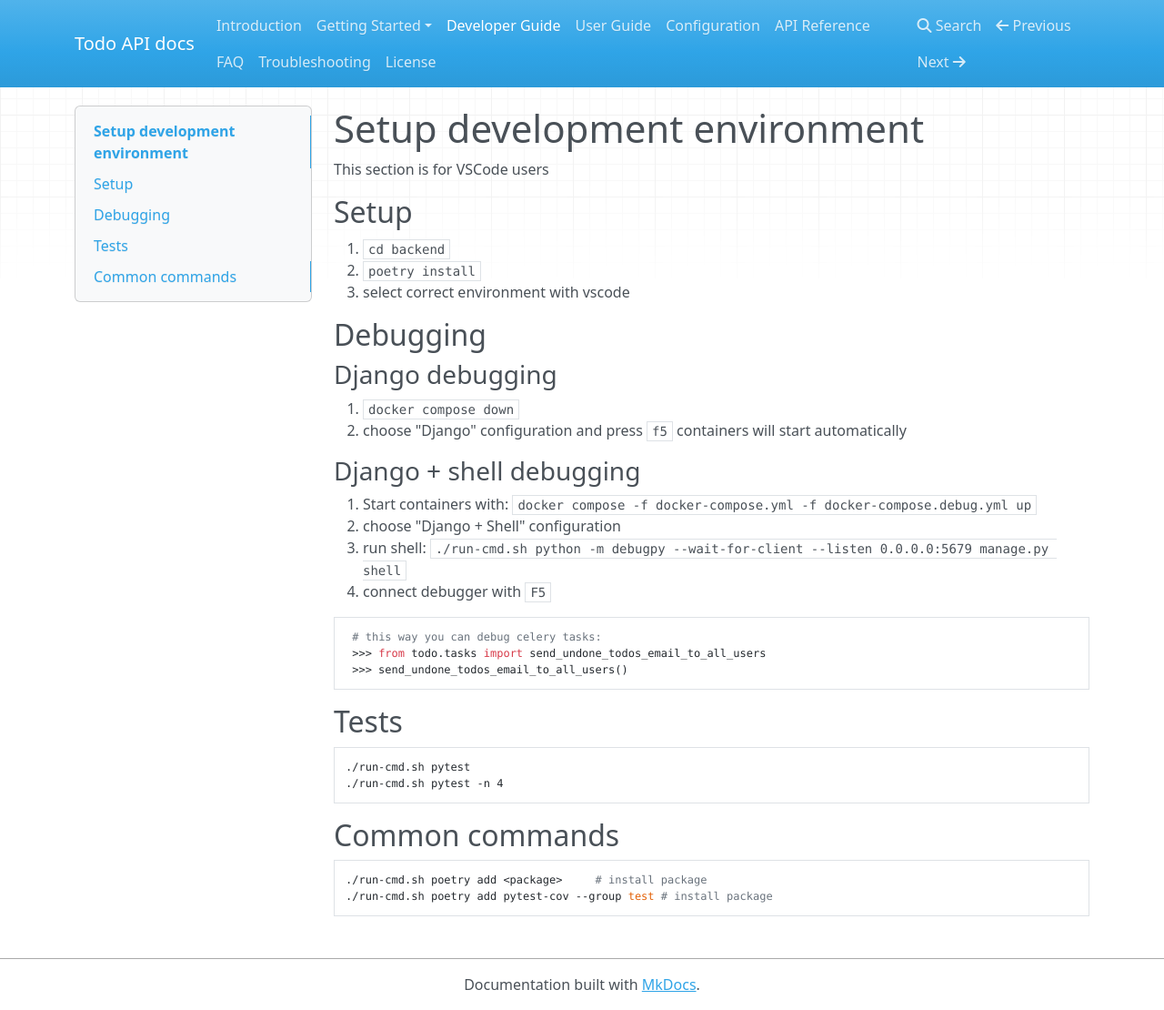
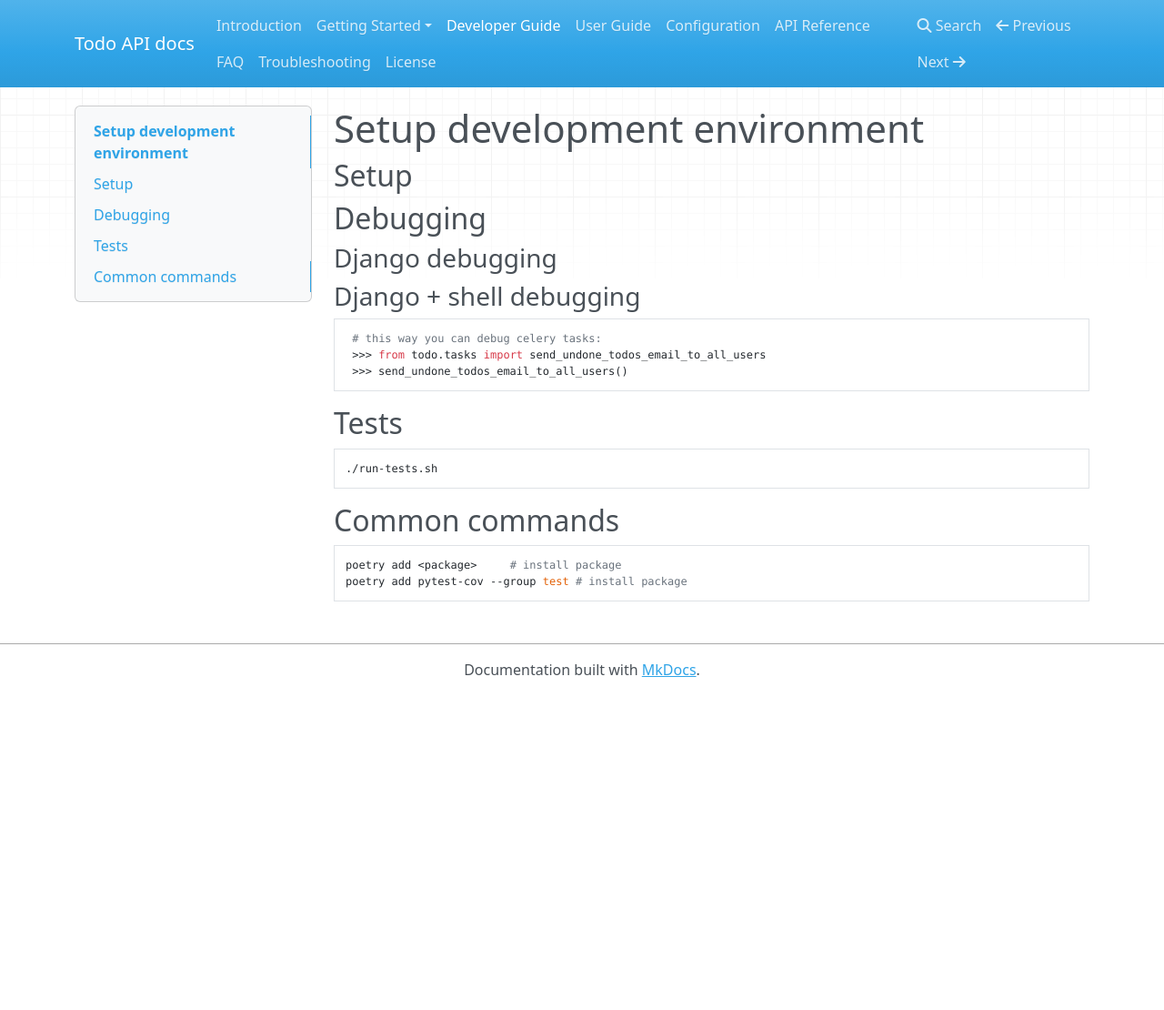
Before and after one commit to konradzagozda/django-REST-starter, an MkDocs documentation site: the page built from backend/docs/docs/developer-guide.md, in a window 1280 px wide and 1110 px high. Shown: the whole window at 91% size. Built offline with MkDocs 1.6.1, drawn with Linux system fonts in a browser that asks for light colours; nearby versions of some CDN libraries.

````diff
--- a/backend/docs/docs/developer-guide.md
+++ b/backend/docs/docs/developer-guide.md
@@ -1,26 +1,13 @@
 # Setup development environment
 
-This section is for VSCode users
-
 ## Setup
-
-1. `cd backend`
-2. `poetry install`
-3. select correct environment with vscode
 
 ## Debugging
 
 ### Django debugging
 
-1. `docker compose down`
-2. choose "Django" configuration and press `f5` containers will start automatically
-
 ### Django + shell debugging
 
-1. Start containers with: `docker compose -f docker-compose.yml -f docker-compose.debug.yml up`
-2. choose "Django + Shell" configuration
-3. run shell: `./run-cmd.sh python -m debugpy --wait-for-client --listen 0.0.0.0:5679 manage.py shell`
-4. connect debugger with `F5`
 
 ```python
  # this way you can debug celery tasks:
@@ -31,13 +18,12 @@
 ## Tests
 
 ```bash
-./run-cmd.sh pytest
-./run-cmd.sh pytest -n 4
+./run-tests.sh
 ```
 
 ## Common commands
 
 ```bash
-./run-cmd.sh poetry add <package>     # install package
-./run-cmd.sh poetry add pytest-cov --group test # install package
+poetry add <package>     # install package
+poetry add pytest-cov --group test # install package
 ```
````
Also changed, not shown: .pre-commit-config.yaml, 2 other files.
